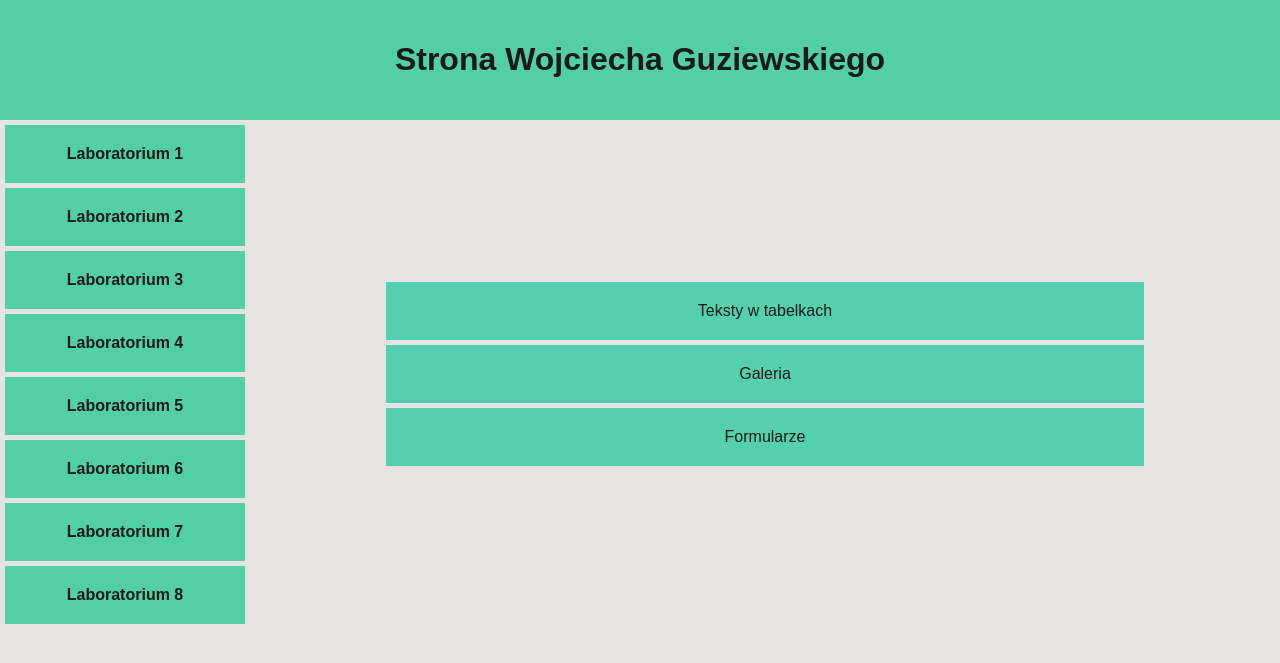
After one commit to worender/wgstronka, a PHP site: page /lab2.html in a window 1280 px wide. The commit adds this page. Shown: the top 663 px of the page. Run offline with PHP 8.4, Linux system fonts and the light colour scheme.

Commit message:
Add files via upload

```diff
--- /dev/null
+++ b/lab2.html
@@ -0,0 +1,35 @@
+<!DOCTYPE html>
+<html lang="pl">
+<head>
+    <meta charset="UTF-8">
+    <meta name="viewport" content="width=device-width, initial-scale=1.0">
+    <title>Strona Wojciecha</title>
+    <link rel="stylesheet" href="style.css">
+</head>
+<body>
+    <header>
+        <h1>Strona Wojciecha Guziewskiego</h1>
+    </header>
+
+        <div class="content">
+            <div class="menu">
+
+                <a href="index.html">Laboratorium 1</a>
+                <a href="lab2.html">Laboratorium 2</a>
+                <a href="">Laboratorium 3</a>
+                <a href="">Laboratorium 4</a>
+                <a href="">Laboratorium 5</a>
+                <a href="">Laboratorium 6</a>
+                <a href="">Laboratorium 7</a>
+                <a href="">Laboratorium 8</a>
+
+            </div>
+            <div class="main">
+                <a href="">Teksty w tabelkach</a>
+                <a href="">Galeria</a>
+                <a href="">Formularze</a>
+            </div>
+        </div>
+
+</body>
+</html>
--- a/style.css
+++ b/style.css
@@ -3,38 +3,56 @@
     background-color: #e6e3e3;
     color: #1A1A1A;
     margin: 0px;
+
 }
 
 header{
     text-align: center;
     padding: 20px;
     margin: 0px;
-        /* background-color: #66FFCC; */
     background-color: #53CFA5;
 }
 
-    table{
-        margin-left: 20px;
-        margin-top: 0px;
-        background-color:#53CFA5;
-        padding: 5px;
+.content{
+    display: flex;
 }
 
-    menu{
-        margin: 0px;
-    }
 
-    th{
-        padding: 20px;
-
-    }
 
 a{
-          padding: 20px;
+    display: block;
     text-decoration: none;
     color:#1A1A1A;
+    background-color:#53CFA5;
+
+
+    text-align: center;
+    margin: 5px;
+    padding: 20px 0;
 }
 
 a:hover{
     background-color: #63FFC1;
 }
+
+.menu{
+    width: 40%;
+    max-width: 250px;
+}
+
+.menu a{
+    font-weight: bold;
+}
+
+.main{
+    width: 60%;
+    margin: auto;
+}
+
+.main a{
+    background-color:	 #54cfb0;
+}
+
+.main a:hover{
+    background-color: #63FFC1;
+}
```
Also changed, not shown: index.html (+14 -12 lines). Lines whose indentation alone changed are shown as unchanged.
